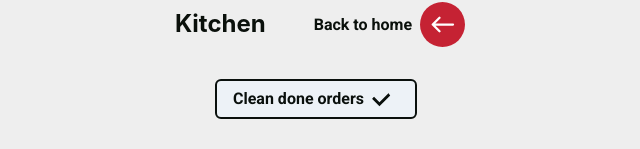
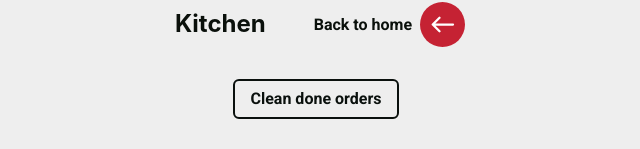
Before and after one commit to joserubemneto/ezorders-frontend, a React (Create React App) app: page /kitchen in a window 1280 px wide. Shown: the part 146-295 px from the top of the page, without its empty margins (320-960 px from the left). Built offline with nearby package versions, Linux system fonts and the light colour scheme; no server answers.

Commit message:
refactor: removed clean done orders button

```diff
--- a/src/pages/kitchen.jsx
+++ b/src/pages/kitchen.jsx
@@ -1,7 +1,6 @@
 import React from 'react'
 import Orders from '../components/Orders'
-import { Flex, Link, Text, Heading, Button } from '@chakra-ui/react'
-import { CheckIcon } from '@chakra-ui/icons'
+import { Flex, Link, Text, Heading } from '@chakra-ui/react'
 import { Link as ReactLink } from 'react-router-dom'
 import { ReactComponent as Back } from '../assets/back.svg'
 
@@ -19,29 +18,6 @@ const Kitchen = () => {
           </Link>
         </Flex>
       </Flex>
-      <Flex align='center' justify='center' mt='2rem'>
-        <Button
-          fontSize='1rem'
-          position='relative'
-          mr='0.5rem'
-          border='2px solid #0A100D'
-          color='#0A100D'
-          _hover={{ bg: '#2AC769' }}
-          _focus={{ outline: 'none', bg: '#2AC769' }}
-          _before={{
-            content: `''`,
-            position: 'absolute',
-            top: '0%',
-            width: '100%',
-            height: '100%',
-            bgColor: '#0A100D',
-            zIndex: -1,
-            transition: '.7s ease',
-          }}>
-          <Text>Clean done orders</Text>
-          <CheckIcon borderRadius='100px' p='0.5rem' w='35px' h='35px' />
-        </Button>
-      </Flex>
       <Orders />
     </Flex>
   )
```
